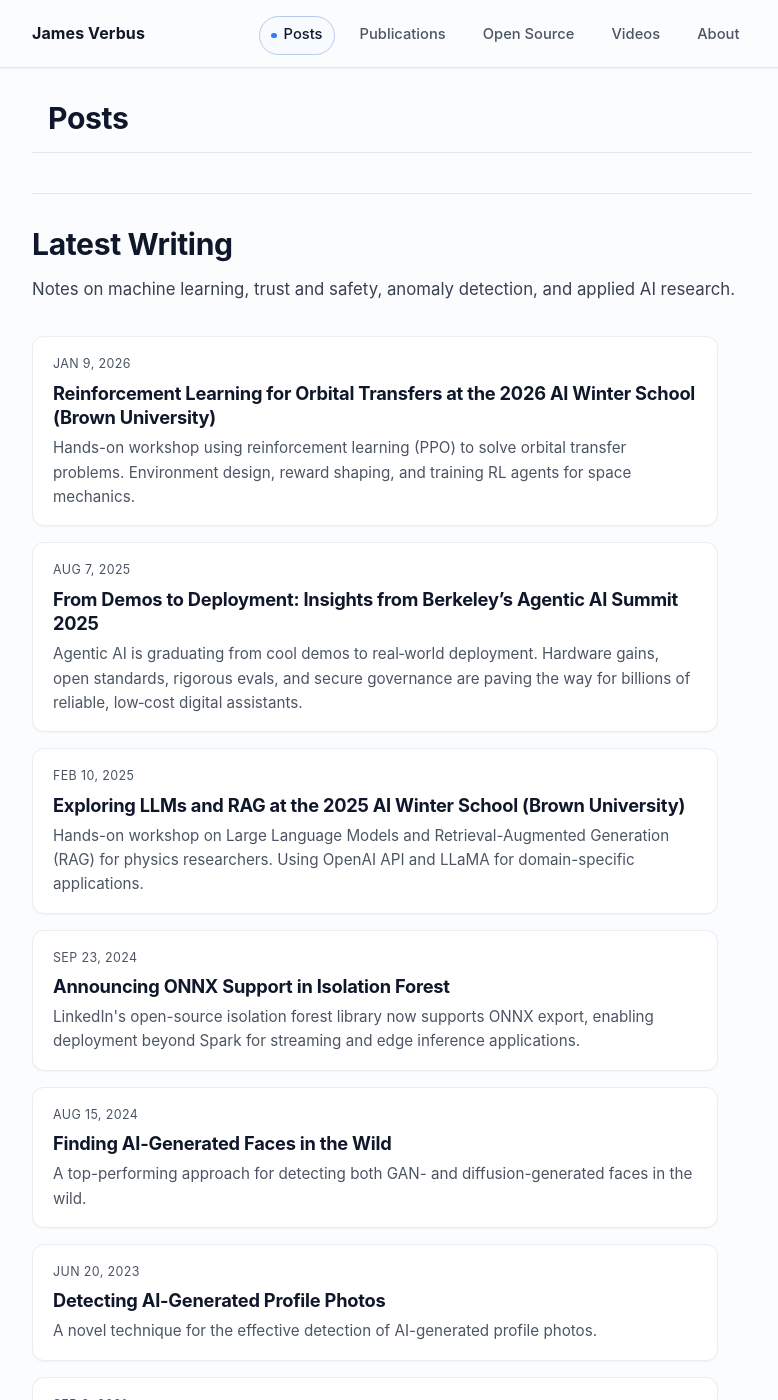
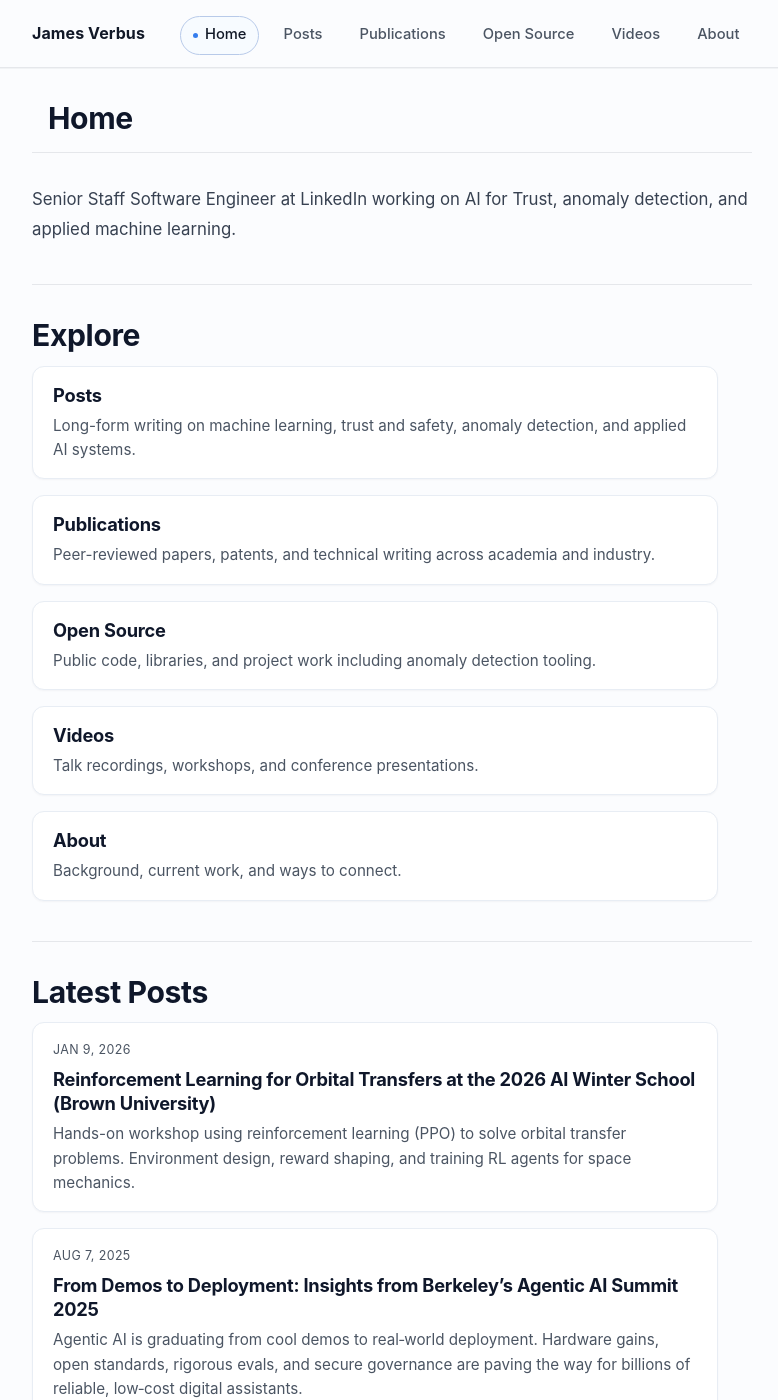
Before and after one commit to jverbus/jverbus.github.io, a Jekyll site: the page built from index.md, in a window 1280 px wide and 1400 px high. Shown: the whole window, without its empty margins (248-1026 px from the left). Built offline with Jekyll 4.4.1, drawn with Linux system fonts in a browser that asks for light colours; some of the changed text lies outside the part shown.

Commit message:
feat: add dedicated home tab and move post index to /posts

```diff
--- a/_includes/themes/the-program/default.html
+++ b/_includes/themes/the-program/default.html
@@ -145,7 +145,8 @@
 				<nav class="nav-global" aria-label="Primary">
 					<ul>
 						<li class="logo"><a href="/">{{ site.title }}</a></li>
-						<li class="posts{% if page.url == '/' or page.url == '/index.html' or page.layout == 'post' %} active{% endif %}"><a href="/"{% if page.url == '/' or page.url == '/index.html' or page.layout == 'post' %} aria-current="page"{% endif %}>Posts</a></li>
+						<li class="home{% if page.url == '/' or page.url == '/index.html' %} active{% endif %}"><a href="/"{% if page.url == '/' or page.url == '/index.html' %} aria-current="page"{% endif %}>Home</a></li>
+						<li class="posts{% if page.url == '/posts/' or page.url == '/posts.html' or page.layout == 'post' %} active{% endif %}"><a href="/posts/"{% if page.url == '/posts/' or page.url == '/posts.html' or page.layout == 'post' %} aria-current="page"{% endif %}>Posts</a></li>
 						<li class="publications{% if page.url == '/publications/' or page.url == '/publications.html' %} active{% endif %}"><a href="/publications/"{% if page.url == '/publications/' or page.url == '/publications.html' %} aria-current="page"{% endif %}>Publications</a></li>
 						<li class="open-source{% if page.url == '/open-source/' or page.url == '/open-source.html' %} active{% endif %}"><a href="/open-source/"{% if page.url == '/open-source/' or page.url == '/open-source.html' %} aria-current="page"{% endif %}>Open Source</a></li>
 						<li class="videos{% if page.url == '/videos/' or page.url == '/videos.html' %} active{% endif %}"><a href="/videos/"{% if page.url == '/videos/' or page.url == '/videos.html' %} aria-current="page"{% endif %}>Videos</a></li>
--- a/index.md
+++ b/index.md
@@ -1,16 +1,41 @@
 ---
 layout: page
-title: Posts
-description: "Personal website of James Verbus - Senior Staff Software Engineer at LinkedIn working on AI for Trust. Writing about machine learning, anomaly detection, and AI safety."
+title: Home
+description: "Home page for James Verbus: Senior Staff Software Engineer at LinkedIn, writing about AI for Trust, machine learning, and anomaly detection."
 ---
 {% include JB/setup %}
 
-## Latest Writing
+<p class="home-intro">Senior Staff Software Engineer at LinkedIn working on AI for Trust, anomaly detection, and applied machine learning.</p>
 
-<p class="home-intro">Notes on machine learning, trust and safety, anomaly detection, and applied AI research.</p>
+## Explore
 
 <div class="post-list" role="list">
-  {% for post in site.posts limit:8 %}
+  <article class="post-list-item" role="listitem">
+    <h3 class="post-list-title"><a href="/posts/">Posts</a></h3>
+    <p class="post-list-description">Long-form writing on machine learning, trust and safety, anomaly detection, and applied AI systems.</p>
+  </article>
+  <article class="post-list-item" role="listitem">
+    <h3 class="post-list-title"><a href="/publications/">Publications</a></h3>
+    <p class="post-list-description">Peer-reviewed papers, patents, and technical writing across academia and industry.</p>
+  </article>
+  <article class="post-list-item" role="listitem">
+    <h3 class="post-list-title"><a href="/open-source/">Open Source</a></h3>
+    <p class="post-list-description">Public code, libraries, and project work including anomaly detection tooling.</p>
+  </article>
+  <article class="post-list-item" role="listitem">
+    <h3 class="post-list-title"><a href="/videos/">Videos</a></h3>
+    <p class="post-list-description">Talk recordings, workshops, and conference presentations.</p>
+  </article>
+  <article class="post-list-item" role="listitem">
+    <h3 class="post-list-title"><a href="/about/">About</a></h3>
+    <p class="post-list-description">Background, current work, and ways to connect.</p>
+  </article>
+</div>
+
+## Latest Posts
+
+<div class="post-list" role="list">
+  {% for post in site.posts limit:5 %}
     <article class="post-list-item" role="listitem">
       <p class="post-list-date">{{ post.date | date: "%b %-d, %Y" }}</p>
       <h3 class="post-list-title"><a href="{{ BASE_PATH }}{{ post.url }}">{{ post.title }}</a></h3>
@@ -21,4 +46,4 @@ description: "Personal website of James Verbus - Senior Staff Software Engineer
   {% endfor %}
 </div>
 
-<p class="home-archive-link"><a href="/archive/">View all posts</a></p>
+<p class="home-archive-link"><a href="/posts/">Browse all posts</a></p>
```
Also changed, not shown: posts.md (added, +25 -0 lines).
